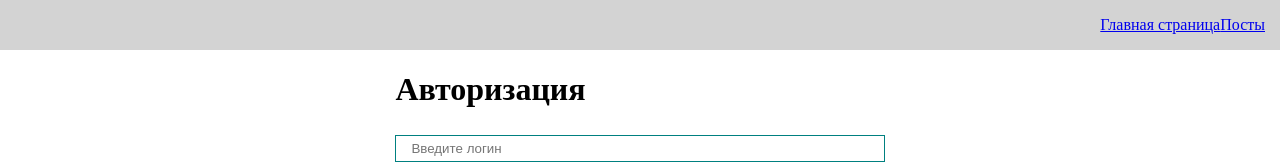
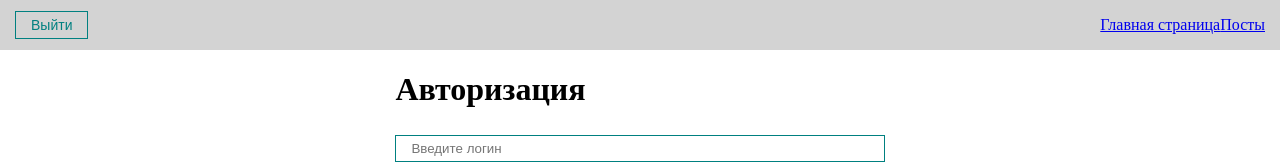
Before and after one commit to fadeyush/react-beginning, a React (Create React App) app: page /login in a window 1280 px wide. Shown: the top 164 px of the page. Built offline with nearby package versions, Linux system fonts and the light colour scheme.

Commit message:
Обратная логика входа и доступа. Кнопка Выйти

```diff
--- a/src/components/CommentsList.jsx
+++ b/src/components/CommentsList.jsx
@@ -5,7 +5,7 @@ const CommentsList = ({comments}) => {
     return (
         <div>
             {comments.map(comm =>
-                <CommentItem comm={comm}/>
+                <CommentItem key={comm.id} comm={comm}/>
             )}
         </div>
     );
--- a/src/components/UI/navbar/Navbar.jsx
+++ b/src/components/UI/navbar/Navbar.jsx
@@ -1,10 +1,21 @@
-import React from 'react';
+import React, { useContext } from 'react';
 import cl from './Navbar.module.css';
 import { Link } from 'react-router-dom';
+import MyButton from '../button/MyButton';
+import { AuthContext } from '../context';
 
 const Navbar = () => {
+    const {isAuth, setIsAuth} = useContext(AuthContext);
+
+    const login = event => {
+        event.preventDefault();
+        setIsAuth(false)
+    }
     return (
         <div className={cl.navbar}>
+            <MyButton onClick={login}>
+                Выйти
+            </MyButton>
         <div className={cl.navbar__wrapper}>
             <Link to='/about'>Главная страница</Link>
             <Link to='/posts'>Посты</Link>
--- a/src/pages/Login.jsx
+++ b/src/pages/Login.jsx
@@ -4,7 +4,7 @@ import MyButton from '../components/UI/button/MyButton';
 import { AuthContext } from '../components/UI/context';
 
 const Login = () => {
-    const {isAuth, setIsAuth} = useContext(AuthContext)
+    const {isAuth, setIsAuth} = useContext(AuthContext);
 
     const login = event => {
         event.preventDefault();
```
